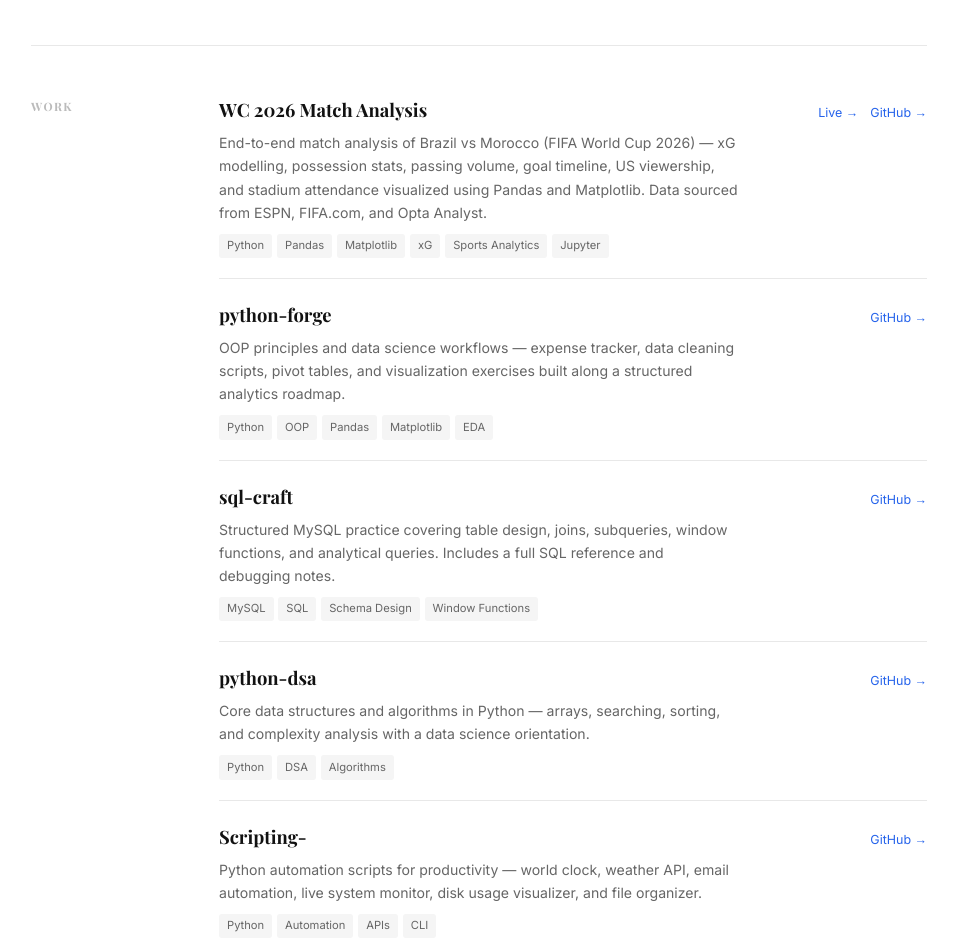
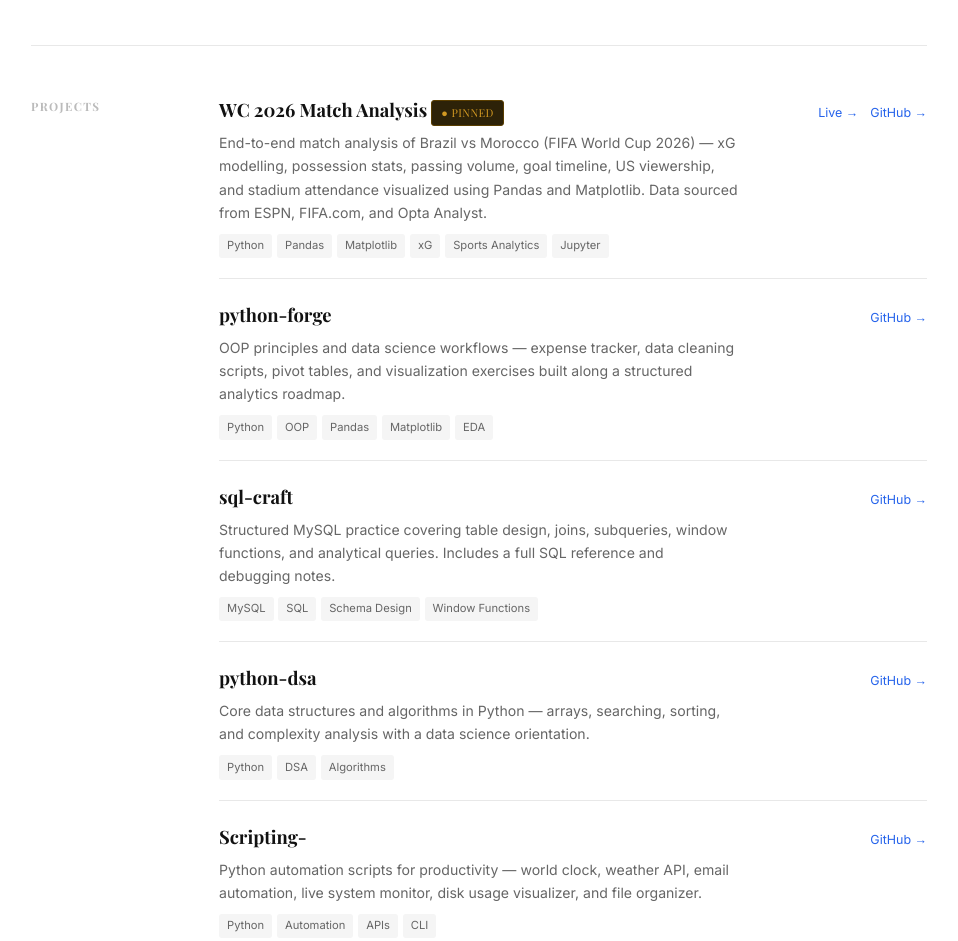
Before and after one commit to adhocpra/adhocpra.github.io, a plain HTML site: page index.html in a window 1280 px wide. Shown: the part 940-1881 px from the top of the page, without its empty margins (161-1119 px from the left). Drawn offline with nearby package versions, Linux system fonts and the light colour scheme; a web font is replaced by a local one.

Commit message:
Rename Work to Projects, add Pinned badge to WC 2026 card

```diff
--- a/index.html
+++ b/index.html
@@ -198,6 +198,20 @@ a { color: inherit; text-decoration: none; }
 }
 .project-tags { display: flex; flex-wrap: wrap; gap: 0.3rem; }
 .project-tags .tag { font-size: 0.7rem; padding: 0.15rem 0.5rem; }
+.pinned-badge {
+  display: inline-flex;
+  align-items: center;
+  gap: 0.3rem;
+  font-size: 0.68rem;
+  font-weight: 500;
+  color: #d29922;
+  background: #2d2208;
+  border: 1px solid #5a3e00;
+  padding: 0.15rem 0.55rem;
+  border-radius: 3px;
+  letter-spacing: 0.04em;
+  text-transform: uppercase;
+}
 
 /* ── EXPERIENCE ── */
 .exp-col { display: flex; flex-direction: column; }
@@ -393,12 +407,12 @@ a { color: inherit; text-decoration: none; }
   </div>
 
   <div class="row">
-    <div class="row-label">Work</div>
+    <div class="row-label">Projects</div>
     <div class="projects-col">
 
       <div class="project">
         <div class="project-top">
-          <span class="project-name">WC 2026 Match Analysis</span>
+          <span class="project-name">WC 2026 Match Analysis <span class="pinned-badge">&#9679; Pinned</span></span>
           <div style="display:flex;gap:0.75rem;align-items:baseline;">
             <a href="/wc2026.html" class="project-link" target="_blank">Live →</a>
             <a href="https://github.com/adhocpra/wc2026-match-analysis" class="project-link" target="_blank">GitHub →</a>
```
